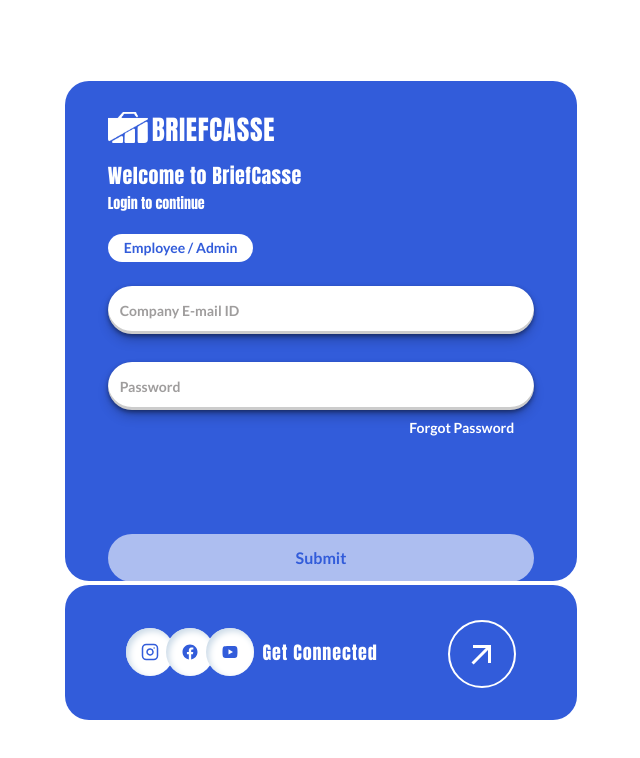
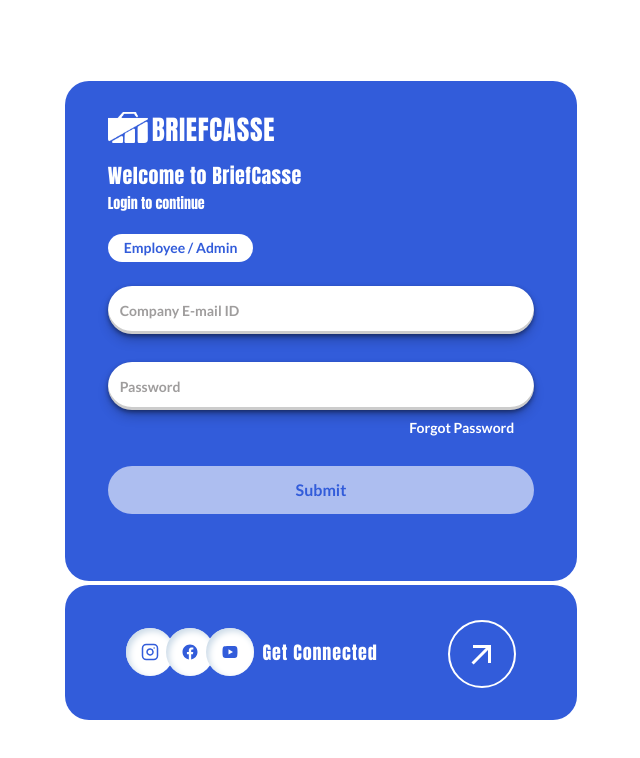
Before and after one commit to vasan-sri45/brief, a Next.js app in the folder admin/frontend/: page / in a window 1280 px wide. Shown: the top 758 px of the page, without its empty margins (319-959 px from the left). Built offline with nearby package versions, Linux system fonts and the light colour scheme.

Commit message:
EmployeeLoginForm.jsx

```diff
--- a/admin/frontend/app/components/forms/EmployeeLoginForm.jsx
+++ b/admin/frontend/app/components/forms/EmployeeLoginForm.jsx
@@ -78,7 +78,7 @@
         <button
           type="submit"
           disabled={!canSubmit || login.isPending}
-          className="w-full mt-7 lg:mt-24 bg-white text-custom-blue rounded-3xl
+          className="w-full mt-7 bg-white text-custom-blue rounded-3xl
                      text-md font-lato font-bold py-3
                      text-center
                      disabled:opacity-60"
```
Also changed, not shown: 1 other file (tests, documents, lock files or other folders).
